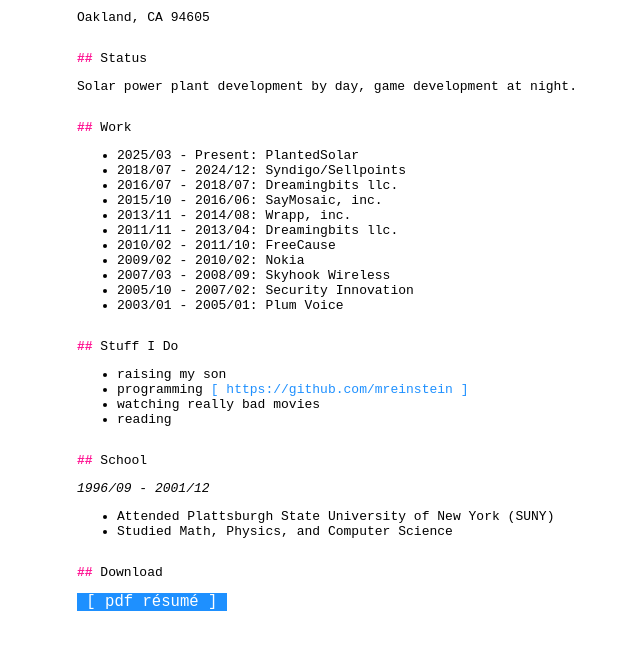
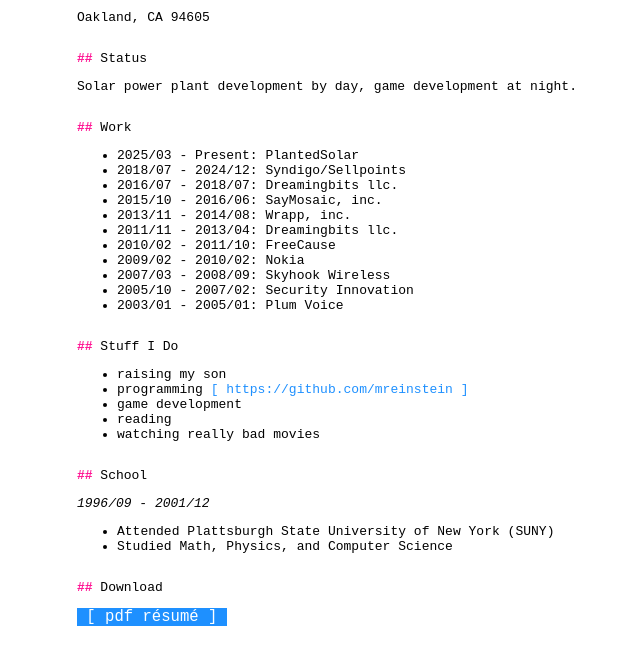
Before and after one commit to mreinstein/reinstein.me, a website: page index.html in a window 1280 px wide. Shown: the part 99-764 px from the top of the page, without its empty margins (254-894 px from the left). Drawn offline with Linux system fonts and the light colour scheme.

Commit message:
update resume

```diff
--- a/index.html
+++ b/index.html
@@ -33,12 +33,6 @@
       font-size: 1em;
       font-weight: normal;
     }
-    /*
-    body {
-      width: 90ex;
-      margin: 1em auto;
-    }
-    */
 
     a:hover {
       color: deeppink;
@@ -118,8 +112,9 @@
   <ul>
     <li>raising my son </li>
     <li>programming <a href="https://github.com/mreinstein">[ https://github.com/mreinstein ]</a> </li>
+    <li>game development</li>
+    <li>reading </li>
     <li>watching really bad movies </li>
-    <li>reading </li>
   </ul>
 
   <h2 id="school">School</h2>
--- a/package.json
+++ b/package.json
@@ -24,6 +24,6 @@
     "text-animate": "^0.11.0"
   },
   "devDependencies": {
-    "esbuild": "^0.25.0"
+    "esbuild": "^0.28.0"
   }
 }
```
Also changed, not shown: 1 other file.
